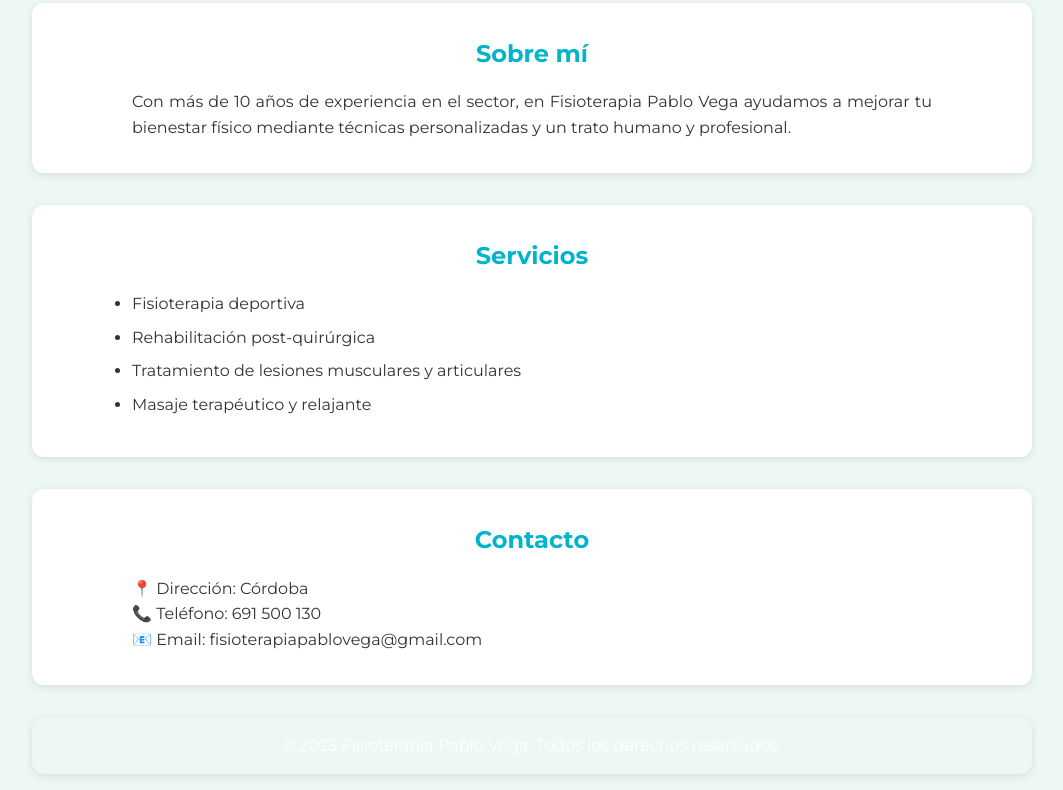
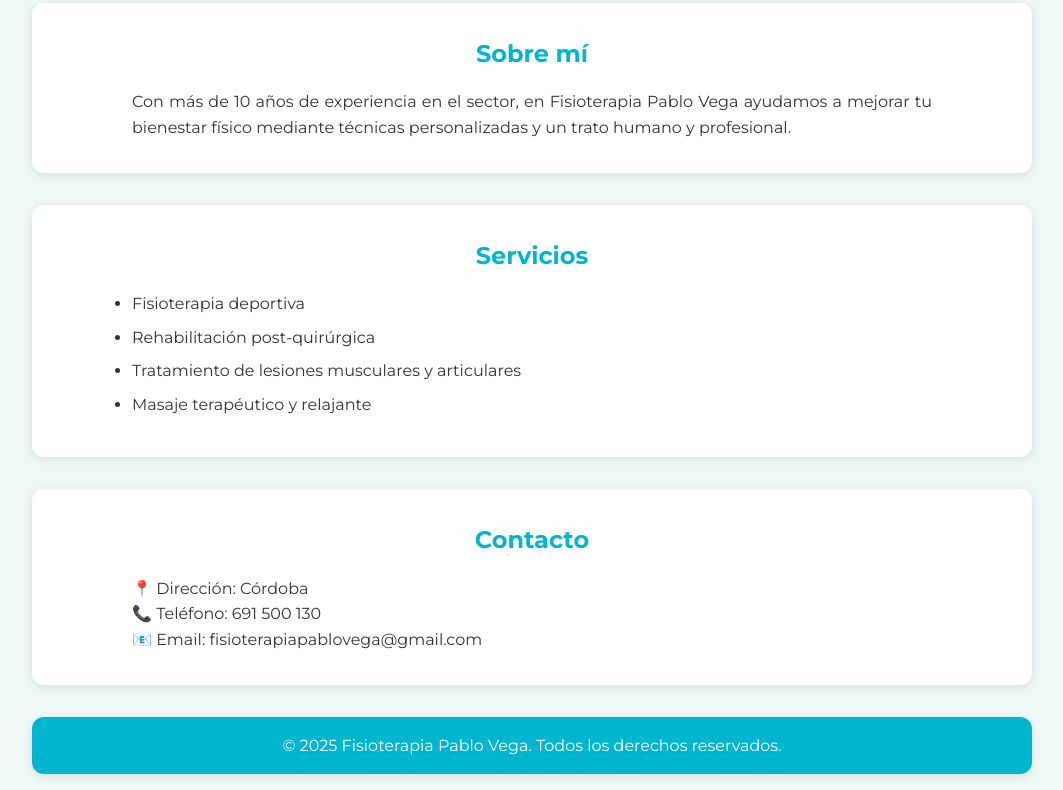
Before and after one commit to fisioterapiapablovega/fisioterapiapablovega.com, a plain HTML site: page index.html in a window 1280 px wide. Shown: the part 283-1073 px from the top of the page, without its empty margins (108-1171 px from the left). Drawn offline with Linux system fonts and the light colour scheme.

Commit message:
color principal

```diff
--- a/css/style.css
+++ b/css/style.css
@@ -1,8 +1,8 @@
 :root {
-      --primary-color: ##00b4cc;
+      --primary-color: #00b6ce;
       --secondary-color: #edf7f6;
       --text-color: #333;
-      --accent-color: #00b4cc;
+      --accent-color: #00b6ce;
       --font-family: 'Montserrat', sans-serif;
       --shadow: 0 2px 8px rgba(0, 0, 0, 0.1);
       --border-radius: 12px;
```
